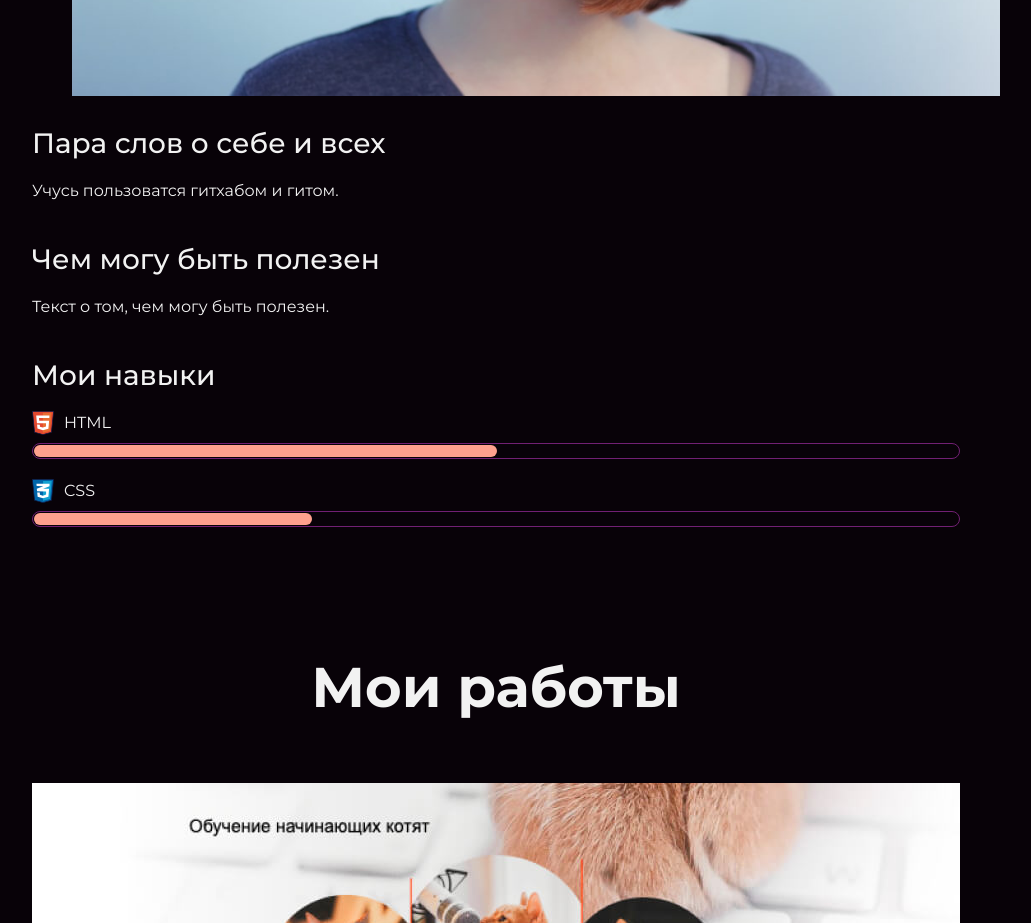
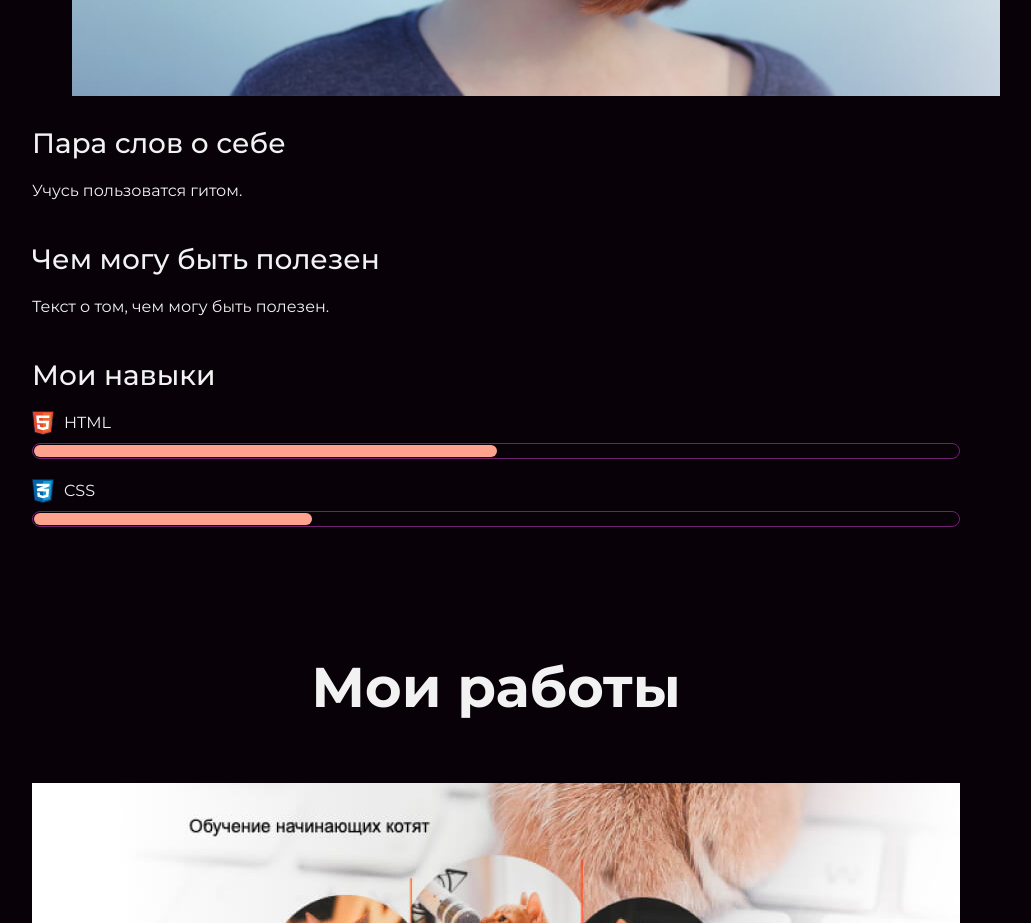
Before and after one commit to morisa1/site, a plain HTML site: page index.html in a window 1280 px wide. Shown: the part 1500-2423 px from the top of the page, without its empty margins (144-1175 px from the left). Drawn offline with Linux system fonts and the light colour scheme.

```diff
--- a/index.html
+++ b/index.html
@@ -31,8 +31,8 @@
       <figure>
         <img src="files/user.jpg" width="928" height="536" alt="Фотография Неопознанного Енота">
       </figure>
-      <h3>Пара слов о себе и всех</h3>
-      <p>Учусь пользоватся гитхабом и гитом.</p>
+      <h3>Пара слов о себе</h3>
+      <p>Учусь пользоватся гитом.</p>
       <h3>Чем могу быть полезен</h3>
       <p>Текст о том, чем могу быть полезен.</p>
       <div class="skills">
```
